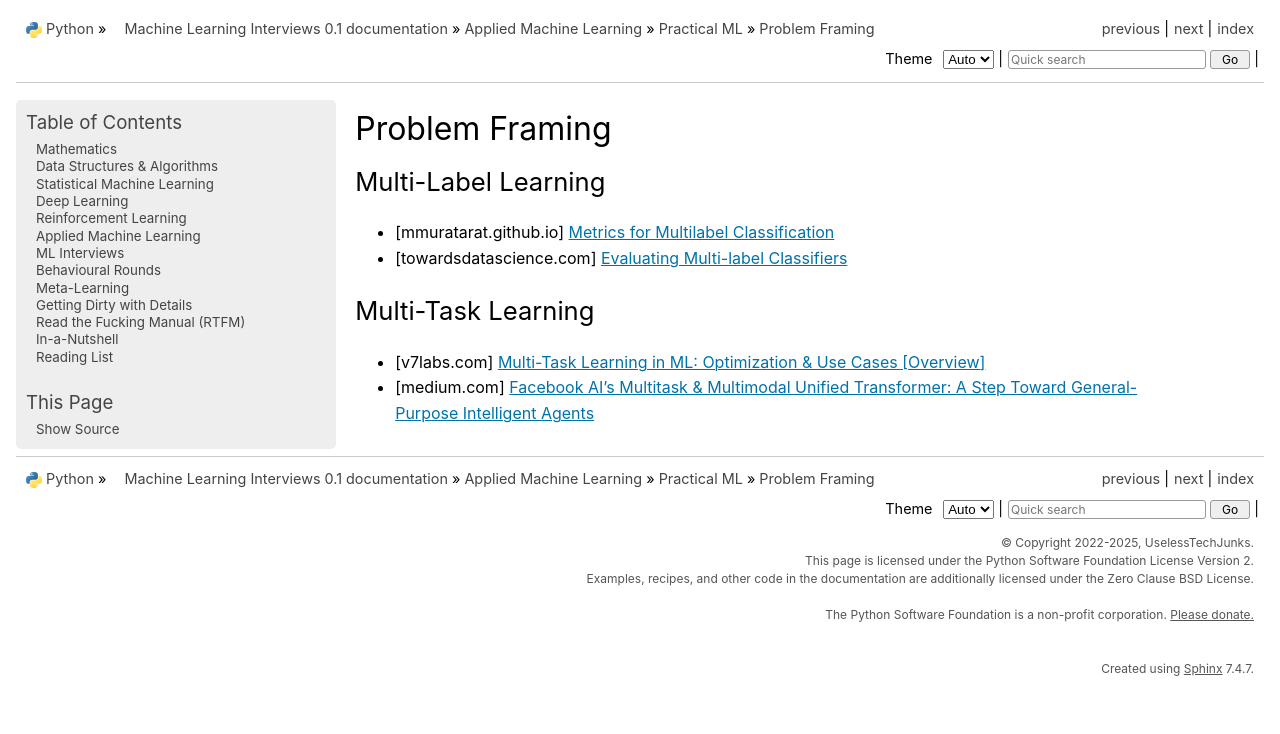
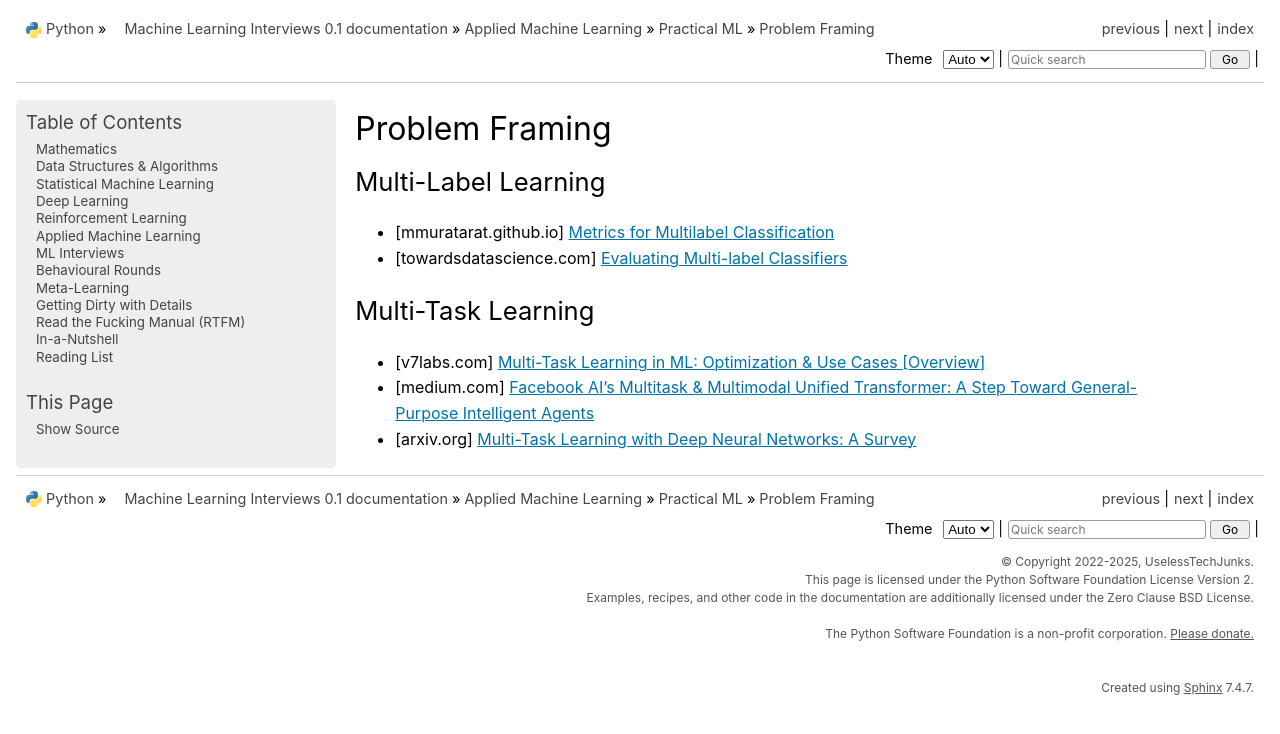
Before and after one commit to uselesstechjunks/leetcode, a Sphinx documentation site: the page built from docs/source/applied/practical/frame.rst, in a window 1280 px wide. Shown: the top 734 px of the page. Built offline with Sphinx 7.4.7, drawn with Linux system fonts in a browser that asks for light colours; pages that are not in the unit, such as notebooks, are missing from menus.

Commit message:
Update frame.rst

```diff
--- a/docs/source/applied/practical/frame.rst
+++ b/docs/source/applied/practical/frame.rst
@@ -11,3 +11,4 @@ Multi-Task Learning
 ***********************************************************************************
 - [v7labs.com] `Multi-Task Learning in ML: Optimization & Use Cases [Overview] <https://www.v7labs.com/blog/multi-task-learning-guide>`_
 - [medium.com] `Facebook AI’s Multitask & Multimodal Unified Transformer: A Step Toward General-Purpose Intelligent Agents <https://medium.com/syncedreview/facebook-ais-multitask-multimodal-unified-transformer-a-step-toward-general-purpose-98db2c858603>`_
+- [arxiv.org] `Multi-Task Learning with Deep Neural Networks: A Survey <https://arxiv.org/abs/2009.09796>`_
```
